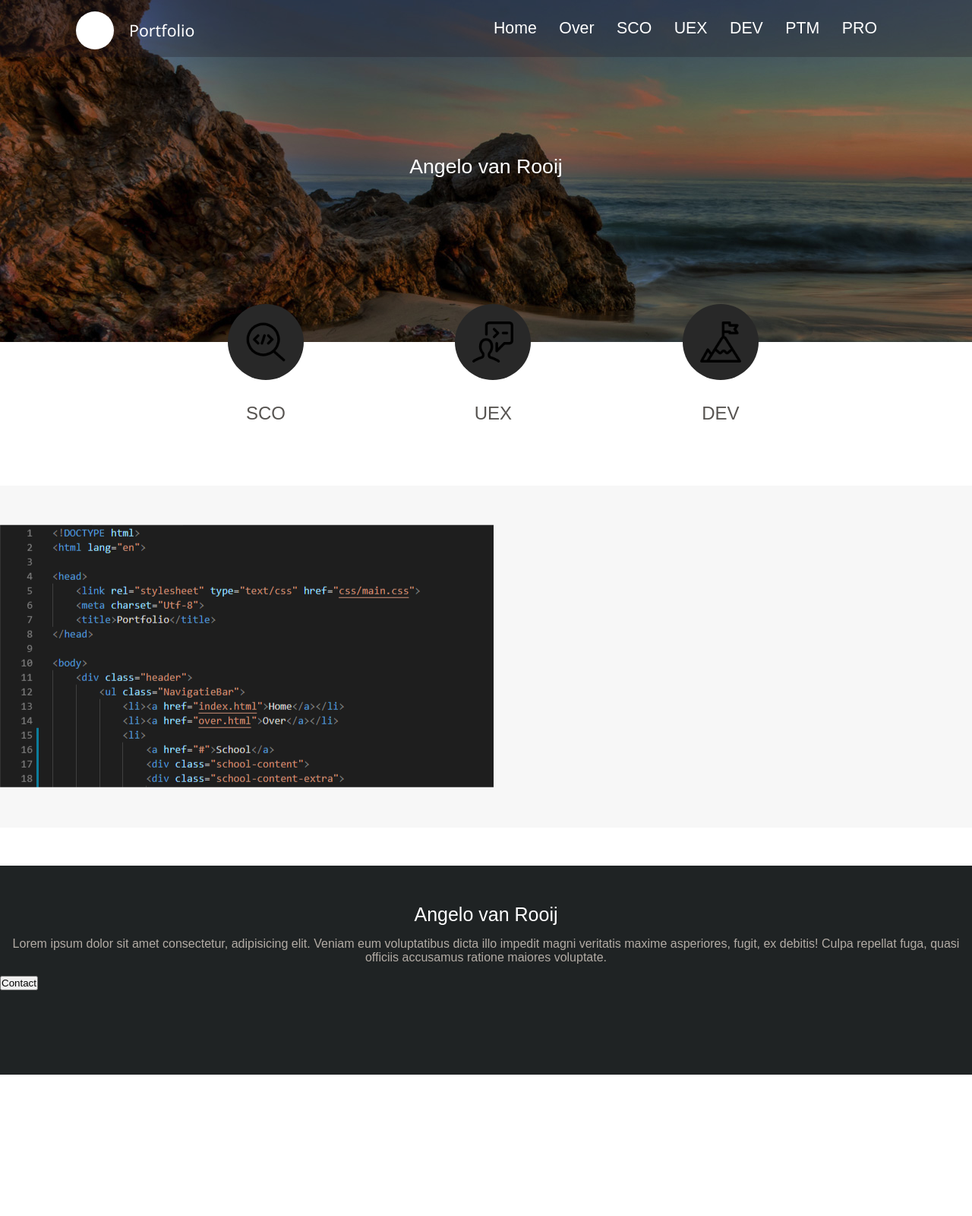
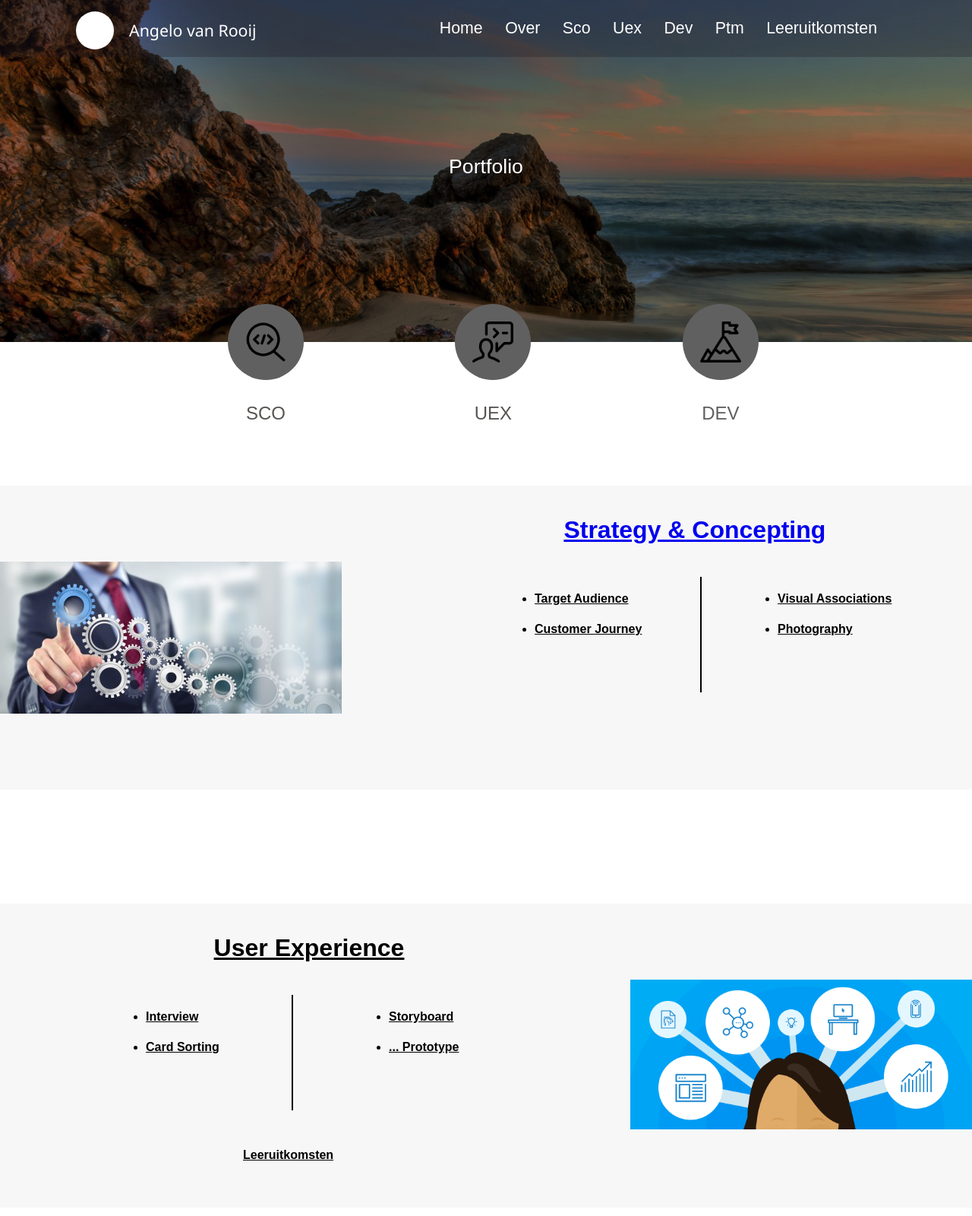
Before and after one commit to angelovanrooij/Portfolio-media, a plain HTML site: page portfolio CS6.html in a window 1280 px wide. Shown: the top 1600 px of the page at 76% size. Before the commit the page ends 1414 px from the top, so only its background shows below. Drawn offline with Linux system fonts and the light colour scheme.

Commit message:
Begonnen aan sco pagina
ik heb 1x gewerkt zonder te pushen omdat ik in het verkeerde bestand zat.
Volgende keer:
- focussen op pagina leeruitkomsten

```diff
--- a/css/home.css
+++ b/css/home.css
@@ -10,9 +10,6 @@
     width: 100%;
     height: 450px;
 }
-
-/*Topnav --> listitems.
-  Icon --> hamburger*/
 
 .navbar {
     background-color: rgba(32, 24, 35, .3);
@@ -97,7 +94,7 @@
     height: 100px;
     width: 100px;
     border-radius: 50%;
-    background: url("afbeeldingen/code.png") no-repeat center #282828;
+    background: url("afbeeldingen/code.png") no-repeat center #616060;
     background-size: 60px 60px;
     margin-bottom: 30px;
     cursor: pointer;
@@ -116,7 +113,7 @@
     height: 100px;
     width: 100px;
     border-radius: 50%;
-    background: url("afbeeldingen/about.jpg") no-repeat center #282828;
+    background: url("afbeeldingen/about.jpg") no-repeat center #616060;
     background-size: 60px 60px;
     margin-bottom: 30px;
 }
@@ -125,10 +122,10 @@
 .sectie3 {
     display: inline-block;
     text-align: center;
-    color: #575451;
+    color: #616060;
     font-size: 18pt;
 }
-
+/* nog niet volledig responsive :/ */
 @media screen and (max-width: 1025px) {
     .secties{
         display: block;
@@ -148,7 +145,6 @@
     .sectie2{
         padding-left: 0;
         padding-right: 25px;
-
     }
 
 }
@@ -156,7 +152,7 @@
     height: 100px;
     width: 100px;
     border-radius: 50%;
-    background: url("afbeeldingen/berg.png") no-repeat center #282828;
+    background: url("afbeeldingen/berg.png") no-repeat center #616060;
     background-size: 60px 60px;
     margin-bottom: 30px;
 }
@@ -164,19 +160,166 @@
 .body {
     background-color: #f7f7f7;
     width: 100%;
-    height: 450px;
-    margin-bottom: 50px;
+    height: 400px;
+    margin-bottom: 150px;
+    position: relative;
 }
 
-.bodyimage {
-    background-image: url("afbeeldingen/VisualStudioCode.png");
-    height: 345px;
-    width: 650px;
-    transform: translateY(15%);
+#subjectsco{
+    position: absolute;
+    top: 10%;
+    left: 58%;
+    text-decoration-line: underline;
+    text-decoration: none;
+    color: inherit;
+}
+
+#subjectsco:hover{
     cursor: pointer;
 }
 
-.bodyimage:hover {
+#subjectuex{
+    position: absolute;
+    top: 10%;
+    left: 22%;
+    text-decoration-line: underline;
+}
+
+#ex1{
+    position: absolute;
+    top: 35%;
+    left: 15%;
+    text-decoration-line: underline;
+    display: list-item;
+}
+
+#ex2{
+    position: absolute;
+    top: 45%;
+    left: 15%;
+    text-decoration-line: underline;
+    display: list-item;
+}
+
+#ex3{
+    position: absolute;
+    top: 35%;
+    left: 40%;
+    text-decoration-line: underline;
+    display: list-item;
+}
+
+#ex4{
+    position: absolute;
+    top: 45%;
+    left: 40%;
+    text-decoration-line: underline;
+    display: list-item;
+}
+
+#line{
+    width: 0%;
+    height: 150px;
+    border: 1px solid black;
+    position: absolute;
+    top: 30%;
+    left: 30%;
+}
+
+#subjectdev{
+    position: absolute;
+    top: 10%;
+    left: 65%;
+    text-decoration-line: underline;
+}
+
+
+#subjectdev:hover{
+    cursor: pointer;
+}
+
+.ex1{
+    position: absolute;
+    top: 35%;
+    left: 55%;
+    text-decoration-line: underline;
+    display: list-item;
+}
+
+.ex2{
+    position: absolute;
+    top: 45%;
+    left: 55%;
+    text-decoration-line: underline;
+    display: list-item;
+}
+
+.line{
+    width: 0%;
+    height: 150px;
+    border: 1px solid black;
+    position: absolute;
+    top: 30%;
+    left: 72%;
+}
+
+#learningoutcomesuex{
+    position: absolute;
+    left: 25%;
+    bottom: 15%;
+    text-decoration-line: underline;
+}
+
+.ex3{
+    position: absolute;
+    top: 35%;
+    left: 80%;
+    text-decoration-line: underline;
+    display: list-item;
+}
+
+.ex4{
+    position: absolute;
+    top: 45%;
+    left: 80%;
+    text-decoration-line: underline;
+    display: list-item;
+}
+
+#bodyimage1 {
+    background-image: url("afbeeldingen/Strategy.png");
+    height: 200px;
+    width: 450px;
+    cursor: pointer;
+    background-repeat: no-repeat;
+    position: absolute;
+    top: 25%;
+}
+
+#bodyimage2 {
+    background-image: url("afbeeldingen/UEX.png");
+    height: 200px;
+    width: 450px;
+    cursor: pointer;
+    background-repeat: no-repeat;
+    background-size: 450px;
+    position: absolute;
+    right: 0;
+    top: 25%;
+}
+
+#bodyimage3 {
+    background-image: url("afbeeldingen/VisualStudioCode.png");
+    height: 200px;
+    width: 450px;
+    cursor: pointer;
+    background-repeat: no-repeat;
+    background-size: 800px;
+    position: absolute;
+    top: 25%;
+}
+
+#bodyimage:hover {
 opacity: 0.7;
 transition: 0.5s;
 }
@@ -199,7 +342,56 @@ transition: 0.5s;
     text-align: center;
     padding-bottom: 15px;
 }
+/* -------------------------------------------SCO-----------------------------------------------------------------*/
+.containertitle{
+    background-color: #f7f7f7;
+    height: 100px;
+    margin: 10px 100px 10px 75px;
+    position: absolute;
+    top: 100px;
+    width: 90%;
 
-#buttonfooter{
-    align-items: center;
 }
+#scotitle{
+    text-align: center;
+    position: relative;
+    top: 25%;
+    text-decoration-line: underline;
+}
+
+.container{
+    background-color: #f7f7f7;
+    height: 700px;
+    margin: 10px 100px 10px 75px;
+    width: 90%;
+    position: absolute;
+    top: 250px;
+    border-radius: 10%;
+}
+
+#targetaudience{
+    margin-left: 10px;
+    margin-bottom: 10px;
+    margin-top: 10%;
+    max-width: 45%;
+
+}
+
+.paragraaf{
+    margin-left: 10px;
+    max-width: 45%;
+    margin-right: 0px;
+    float: left;
+    line-height: 20px;
+    display: block;
+}
+
+#userpersona{
+    background-image: url("afbeeldingen/userpersonaharun.png");
+    height: 340px;
+    width: 500px;
+    display: block;
+    float: right;
+    margin-right: 100px;
+    background-size: 100%;
+}
--- /dev/null
+++ b/css/sco.css
@@ -0,0 +1,4 @@
+.container{
+    background-color: #f7f7f7;
+    height: 100px;
+}
--- a/portfolio CS6.html
+++ b/portfolio CS6.html
@@ -2,8 +2,7 @@
 <html lang="en">
 
 <head>
-    <link rel="stylesheet" type="text/css" href="css/home.css"
-        href="https://cdnjs.cloudflare.com/ajax/libs/font-awesome/4.7.0/css/font-awesome.min.css">
+    <link rel="stylesheet" type="text/css" href="css/home.css">
     <title>Home</title>
 </head>
 
@@ -13,20 +12,20 @@
             <div class="logo">
             </div>
             <div id="titel">
-                Portfolio
+                Angelo van Rooij
             </div>
             <ul class="listitems" id="navigatiebar">
-                <li><a href="home.html">Home</a></li>
-                <li><a href="over.html">Over</a></li>
-                <li><a href="#">SCO</a></li>
-                <li><a href="#">UEX</a></li>
-                <li><a href="#">DEV</a></li>
-                <li><a href="#">PTM</a></li>
-                <li><a href="#">PRO</a></li>
+                <li><a href="portfolio CS6.html">Home</a></li>
+                <li><a href="#">Over</a></li>
+                <li><a href="sco.html">Sco</a></li>
+                <li><a href="#">Uex</a></li>
+                <li><a href="#">Dev</a></li>
+                <li><a href="#">Ptm</a></li>
+                <li><a href="#">Leeruitkomsten</a></li>
             </ul>
         </div>
         <div class="caption">
-            <p>Angelo van Rooij</p>
+            <p>Portfolio</p>
         </div>
     </div>
     <div class="secties">
@@ -49,51 +48,46 @@
         </div>
     </div>
     <div class="body">
-        <div class="bodyimage"></div>
+        <div id="bodyimage1"></div>
+        <h1 id="subjectsco"><a href="sco.html">Strategy & Concepting</a></h1>
+        <h4 class="ex1"> Target Audience</h4>
+        <h4 class="ex2">Customer Journey</h4>
+        <h4 class="ex3">Visual Associations</h4>
+        <h4 class="ex4">Photography</h4>
+        <hr class="line">
+    </div>
+
+    <div class="body">
+        <div id="bodyimage2"></div>
+        <h1 id="subjectuex" onclick="">User Experience</h1>
+        <h4 id="ex1"> Interview</h4>
+        <h4 id="ex2">Card Sorting</h4>
+        <h4 id="ex3">Storyboard</h4>
+        <h4 id="ex4">... Prototype</h4>
+        <h4 id="learningoutcomesuex"> Leeruitkomsten</h4>
+        <hr id="line">
+    </div>
+
+    <div class="body">
+        <div id="bodyimage3"></div>
+        <h1 id="subjectdev" onclick="">Development</h1>
+        <h4 class="ex1"> GitLab</h4>
+        <h4 class="ex2">Mania</h4>
+        <h4 class="ex3">Portfolio</h4>
+        <h4 class="ex4">Tekenopdracht</h4>
+        <hr class="line">
     </div>
 
     <div class="footer">
 
         <p id="naam">Angelo van Rooij</p>
-        <p id="footertext">Lorem ipsum dolor sit amet consectetur, adipisicing elit. Veniam eum voluptatibus dicta illo impedit magni veritatis maxime asperiores, fugit, ex debitis! Culpa repellat fuga, quasi officiis accusamus ratione maiores voluptate.</p>
-        <button id="buttonfooter">Contact</button>
+        <p id="footertext">Lorem ipsum dolor sit amet consectetur, adipisicing elit. Veniam eum voluptatibus dicta illo
+            impedit magni veritatis maxime asperiores, fugit, ex debitis! Culpa repellat fuga, quasi officiis accusamus
+            ratione maiores voluptate.</p>
     </div>
 
 
 
     <script>
-        /* als je op de hamburger klikt verandert classname van listitems --> listitems responsive*/
-        function functie() {
-            var x = document.getElementById("navigatiebar");
-
-            if (x.className === "listitems") {
-                x.className += " responsive";
-            } else {
-                x.className = "listitems";
-            }
-        }
-
     </script>
-
-
-
-
-
-
-
-
-
-
-
-
-
-
-
-
-
-
-
-
-
-
 </body>
```
Also changed, not shown: sco.html (added, +66 -0 lines), css/afbeeldingen/Strategy.png (added), css/afbeeldingen/uex.png (added), css/afbeeldingen/userpersonaharun.png (added).
